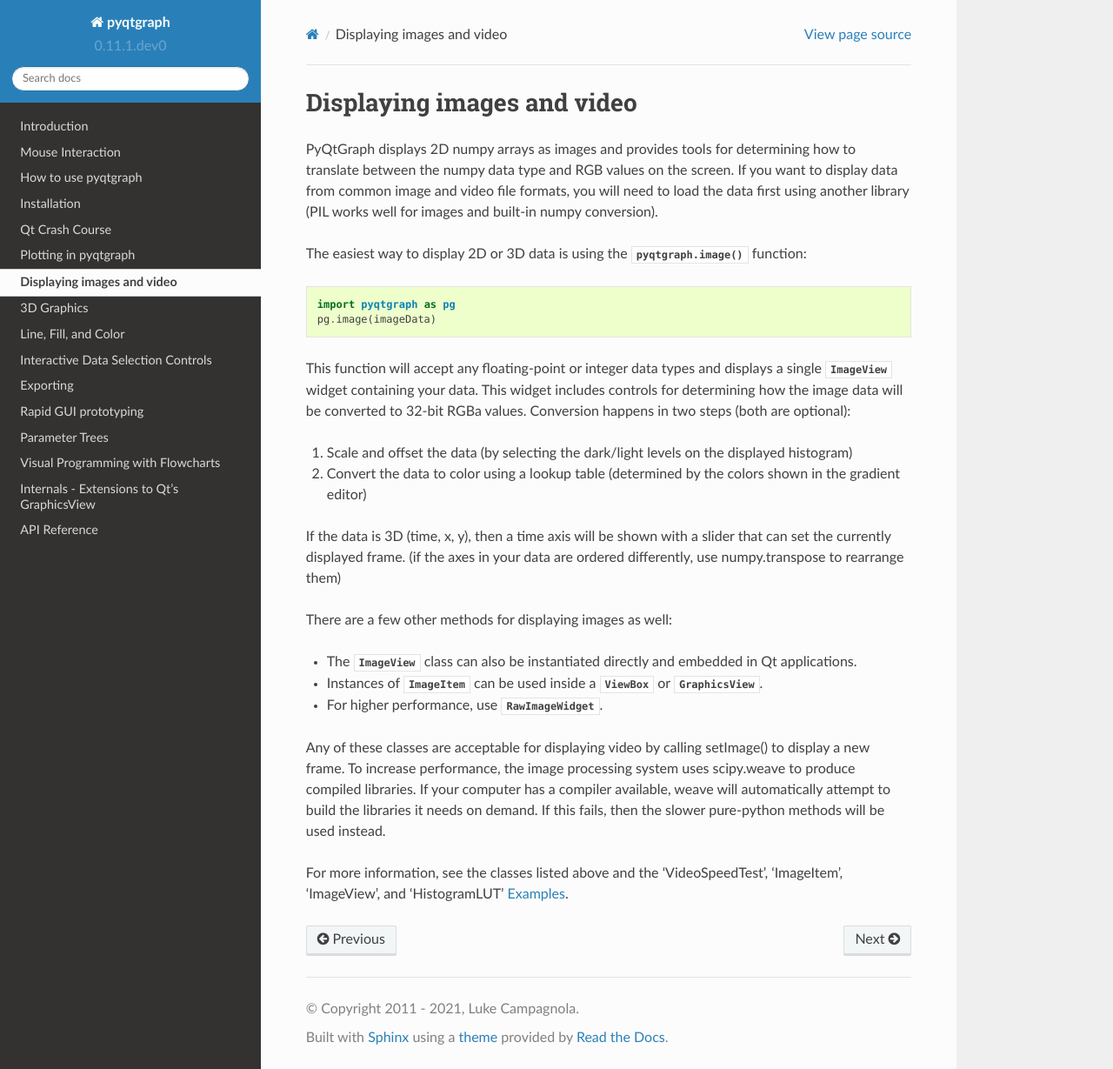
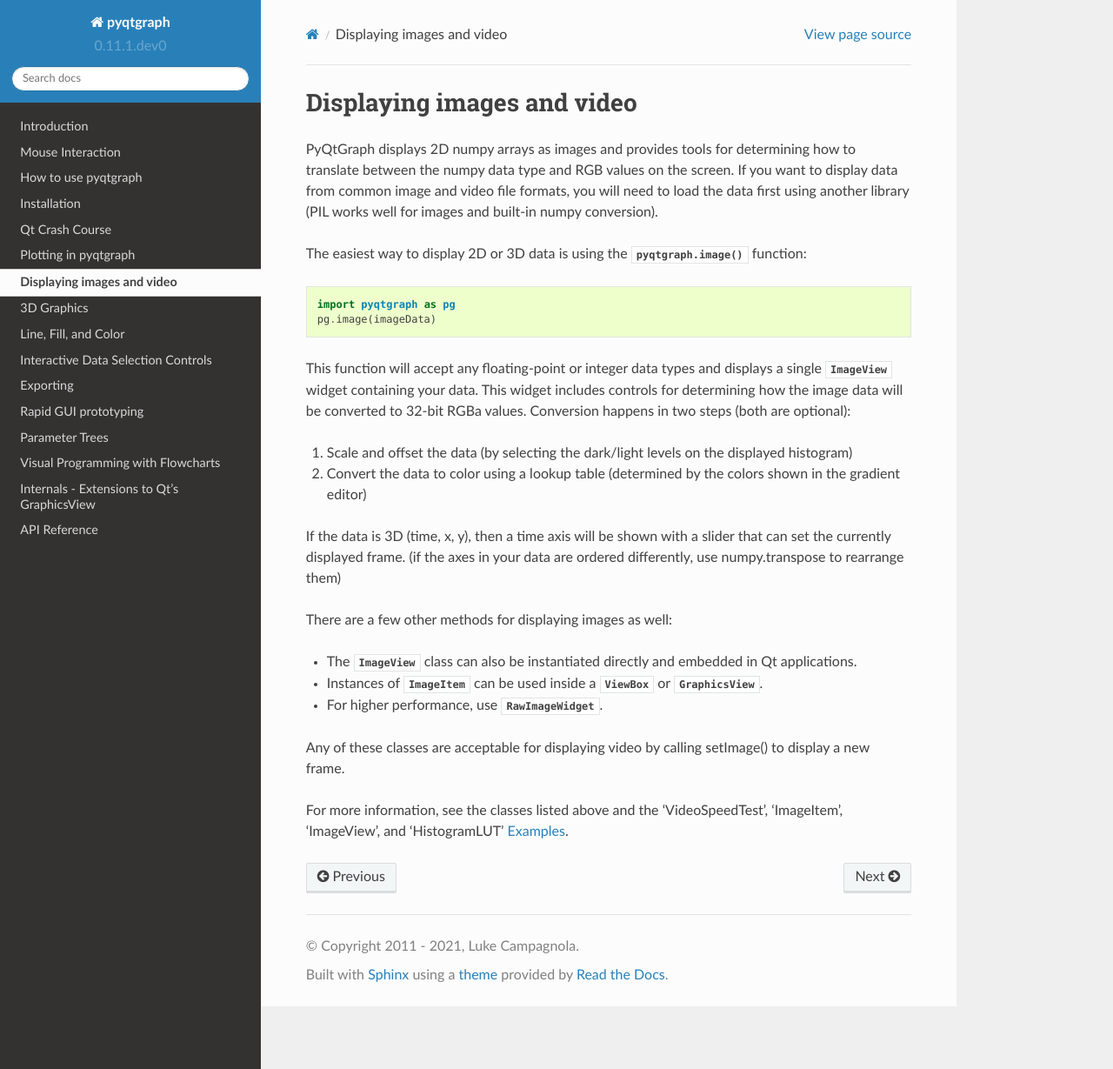
Before and after one commit to pyqtgraph/pyqtgraph, a Sphinx documentation site: the page built from doc/source/images.rst, in a window 1280 px wide and 1229 px high. Shown: the whole window at 87% size. Built offline with Sphinx 7.4.7 and the Read the Docs theme 2.0.0, drawn with Linux system fonts in a browser that asks for light colours.

Commit message:
Remove reference to weave which we do not use

```diff
--- a/doc/source/config_options.rst
+++ b/doc/source/config_options.rst
@@ -26,8 +26,6 @@ imageAxisOrder     str                 'col-major'        For 'row-major', image
                                                           change in the future.
 editorCommand      str or None         None               Command used to invoke code editor from ConsoleWidget.
 exitCleanup        bool                True               Attempt to work around some exit crash bugs in PyQt and PySide.
-useWeave           bool                False              Use weave to speed up some operations, if it is available.
-weaveDebug         bool                False              Print full error message if weave compile fails.
 useOpenGL          bool                False              Enable OpenGL in GraphicsView. This can have unpredictable effects on stability
                                                           and performance.
 useCupy            bool                False              Use cupy to perform calculations on the GPU. Only currently applies to
--- a/doc/source/images.rst
+++ b/doc/source/images.rst
@@ -21,6 +21,6 @@ There are a few other methods for displaying images as well:
 * Instances of :class:`~pyqtgraph.ImageItem` can be used inside a :class:`ViewBox <pyqtgraph.ViewBox>` or :class:`GraphicsView <pyqtgraph.GraphicsView>`.
 * For higher performance, use :class:`~pyqtgraph.RawImageWidget`.
 
-Any of these classes are acceptable for displaying video by calling setImage() to display a new frame. To increase performance, the image processing system uses scipy.weave to produce compiled libraries. If your computer has a compiler available, weave will automatically attempt to build the libraries it needs on demand. If this fails, then the slower pure-python methods will be used instead.
+Any of these classes are acceptable for displaying video by calling setImage() to display a new frame.
 
 For more information, see the classes listed above and the 'VideoSpeedTest', 'ImageItem', 'ImageView', and 'HistogramLUT' :ref:`examples`.
--- a/pyqtgraph/__init__.py
+++ b/pyqtgraph/__init__.py
@@ -47,7 +47,6 @@ CONFIG_OPTIONS = {
     'background': 'k',        ## default background for GraphicsWidget
     'antialias': False,
     'editorCommand': None,  ## command used to invoke code editor from ConsoleWidgets
-    'useWeave': False,       ## Use weave to speed up some operations, if it is available
     'weaveDebug': False,    ## Print full error message if weave compile fails
     'exitCleanup': True,    ## Attempt to work around some exit crash bugs in PyQt and PySide
     'enableExperimental': False, ## Enable experimental features (the curious can search for this key in the code)
```
